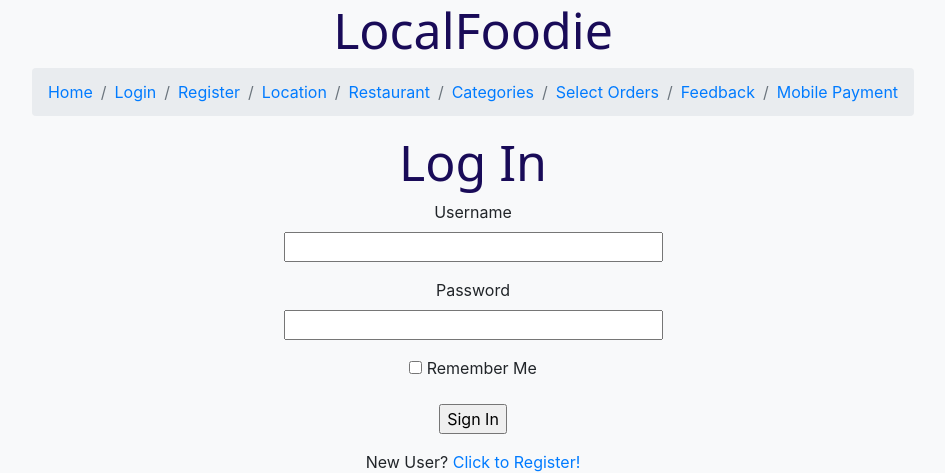
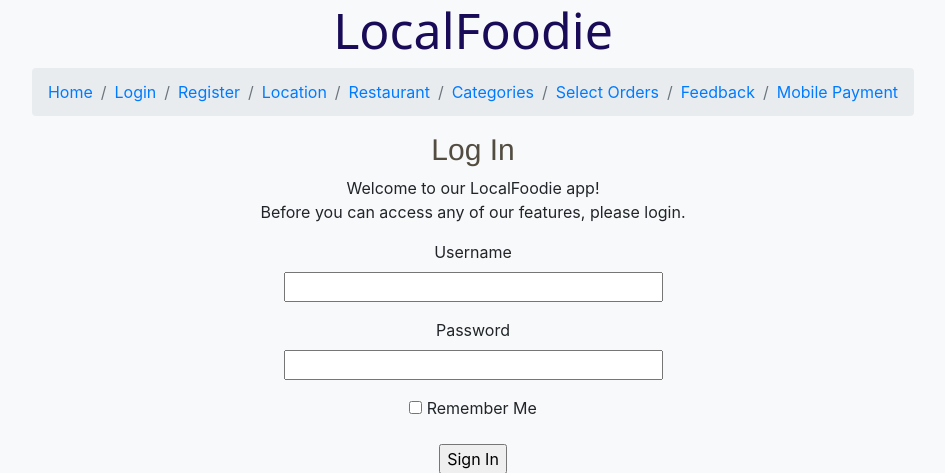
Before and after one commit to camiashley/group-project, a Flask app: page /login in a window 1280 px wide. Shown: the top 473 px of the page, without its empty margins (167-1112 px from the left). Run offline with Flask 2, Linux system fonts and the light colour scheme; some libraries are stand-ins or nearby versions.

Commit message:
Update login.html

```diff
--- a/application/templates/login.html
+++ b/application/templates/login.html
@@ -2,7 +2,11 @@
 {% block content %}
 
 
-	<h1> Log In</h1>
+    <h2>Log In</h2>
+
+    <p>Welcome to our LocalFoodie app! <br/>
+    Before you can access any of our features, please login. </p>
+
 
     <form action="" method="post" novalidate>
             {{ form.hidden_tag() }}
```
Lines whose indentation alone changed are shown as unchanged.
